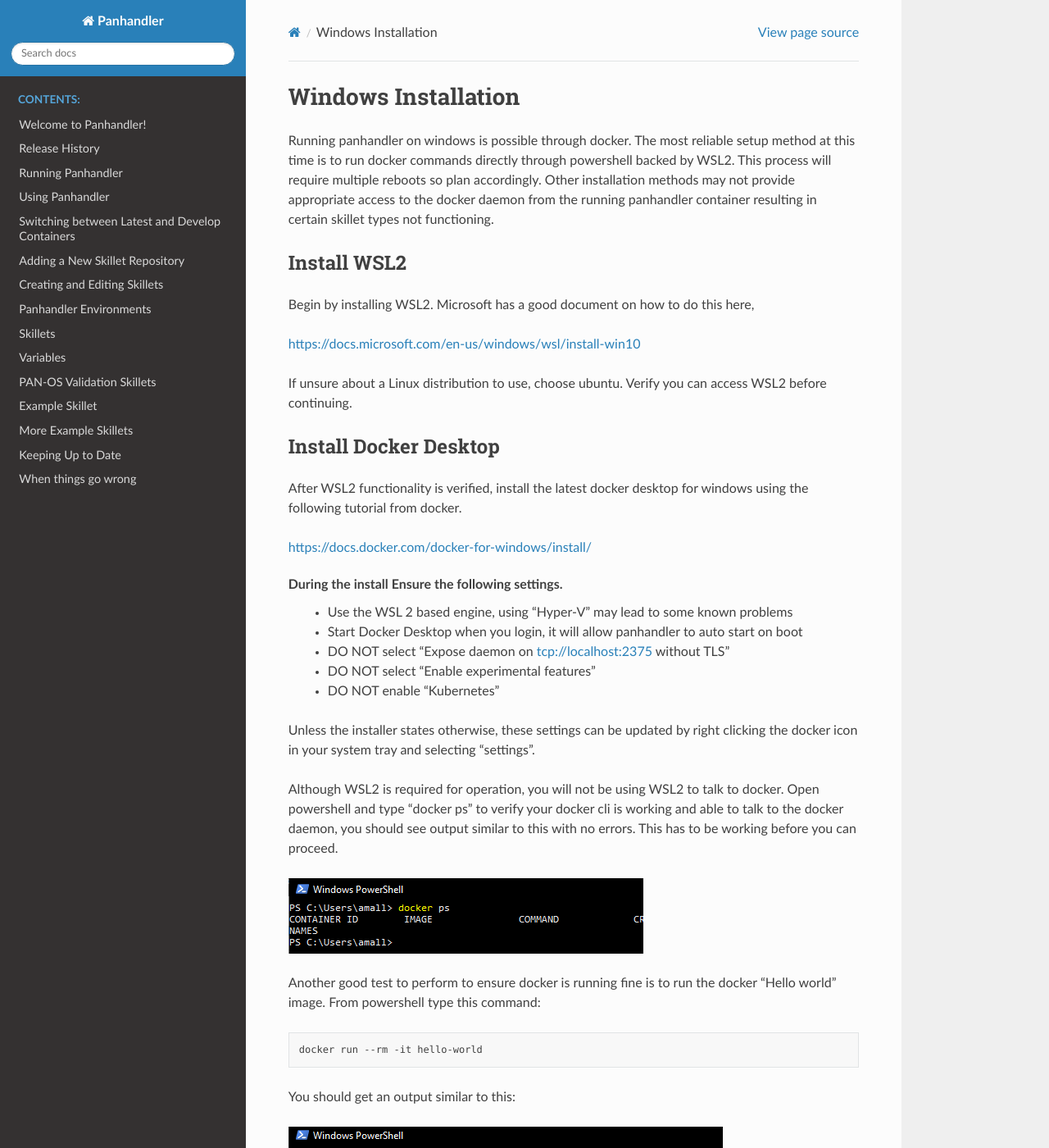
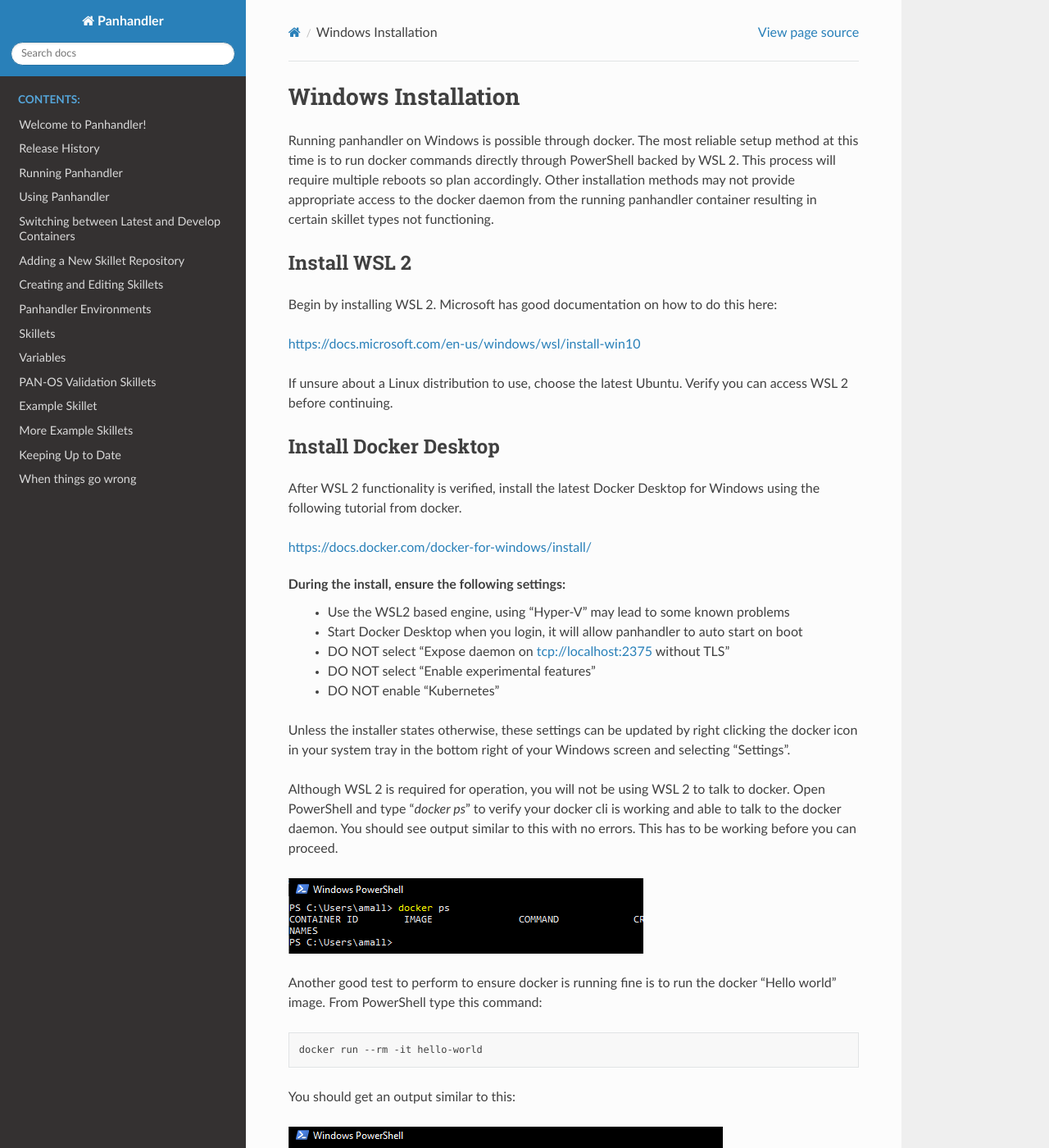
Before and after one commit to PaloAltoNetworks/panhandler, a Sphinx documentation site: the page built from docs/windows_install.rst, in a window 1280 px wide and 1400 px high. Shown: the whole window at 82% size. Built offline with Sphinx 7.4.7 and the Read the Docs theme 2.0.0, drawn with Linux system fonts in a browser that asks for light colours; some of the changed text lies outside the part shown.

Commit message:
Updated windows_install.rst
Edited Windows Install page for syntax and grammatical errors.

```diff
--- a/docs/windows_install.rst
+++ b/docs/windows_install.rst
@@ -3,45 +3,45 @@
 Windows Installation
 ====================
 
-Running panhandler on windows is possible through docker. The most reliable setup method at this time is to run docker
-commands directly through powershell backed by WSL2. This process will require multiple reboots so plan accordingly.
+Running panhandler on Windows is possible through docker. The most reliable setup method at this time is to run docker
+commands directly through PowerShell backed by WSL 2. This process will require multiple reboots so plan accordingly.
 Other installation methods may not provide appropriate access to the docker daemon from the running panhandler
 container resulting in certain skillet types not functioning.
 
-Install WSL2
+Install WSL 2
 -------------
 
-Begin by installing WSL2. Microsoft has a good document on how to do this here,
+Begin by installing WSL 2. Microsoft has good documentation on how to do this here:
 
 https://docs.microsoft.com/en-us/windows/wsl/install-win10
 
-If unsure about a Linux distribution to use, choose ubuntu. Verify you can access WSL2 before continuing.
+If unsure about a Linux distribution to use, choose the latest Ubuntu. Verify you can access WSL 2 before continuing.
 
 Install Docker Desktop
 -----------------------
 
-After WSL2 functionality is verified, install the latest docker desktop for windows using the following tutorial from
+After WSL 2 functionality is verified, install the latest Docker Desktop for Windows using the following tutorial from
 docker.
 
 https://docs.docker.com/docker-for-windows/install/
 
-During the install Ensure the following settings.
-    - Use the WSL 2 based engine, using "Hyper-V" may lead to some known problems
+During the install, ensure the following settings:
+    - Use the WSL2 based engine, using "Hyper-V" may lead to some known problems
     - Start Docker Desktop when you login, it will allow panhandler to auto start on boot
     - DO NOT select "Expose daemon on tcp://localhost:2375 without TLS"
     - DO NOT select "Enable experimental features"
     - DO NOT enable "Kubernetes"
 
 Unless the installer states otherwise, these settings can be updated by right clicking the docker icon in your system
-tray and selecting "settings".
+tray in the bottom right of your Windows screen and selecting "Settings".
 
-Although WSL2 is required for operation, you will not be using WSL2 to talk to docker. Open powershell and type
-"docker ps" to verify your docker cli is working and able to talk to the docker daemon, you should see output similar
+Although WSL 2 is required for operation, you will not be using WSL 2 to talk to docker. Open PowerShell and type
+"*docker ps*" to verify your docker cli is working and able to talk to the docker daemon. You should see output similar
 to this with no errors. This has to be working before you can proceed.
 
 .. image:: images/ph-windows-1.png
 
-Another good test to perform to ensure docker is running fine is to run the docker "Hello world" image. From powershell
+Another good test to perform to ensure docker is running fine is to run the docker "Hello world" image. From PowerShell
 type this command:
 
 .. code-block:: powershell
@@ -55,24 +55,26 @@
 Install Panhandler
 ------------------
 
-At this point you are ready to install and start panhandler. In powershell, issue this command to pull down the latest
+At this point, you are ready to install and start panhandler. In PowerShell, issue this command to pull down the latest
 panhandler image.
 
-docker pull paloaltonetworks/panhandler:latest
+.. code-block:: powershell
+
+  docker pull paloaltonetworks/panhandler:latest
 
 This will take a minute, but you should get output similar to this:
 
 .. image:: images/ph-windows-3.png
 
-With the image downloaded all that's left to do is create the volumes and start panhandler. Docker volumes are virtual
-storage entities that provides a way to upgrade the image without losing app data. Create the volumes by running these commands,
+With the image downloaded, all that's left to do is create the volumes and start panhandler. Docker volumes are virtual
+storage entities that provides a way to upgrade the image without losing app data. Create the volumes by running these commands:
 
 .. code-block:: powershell
 
   docker volume create CNC_VOLUME
   docker volume create PANHANDLER_VOLUME
 
-You can verify the volumes have been created by running this command,
+You can verify the volumes have been created by running this command and checking the output matches to the image below:
 
 .. code-block:: powershell
 
@@ -80,8 +82,8 @@
 
 .. image:: images/ph-windows-4.png
 
-Now you can start panhandler by coping this entire command block into powershell. This command sets a restart policy
-of always which ensures panhandler will restart with your computer and always run unless you stop it.
+Now you can start panhandler by coping this entire command block into PowerShell. This command sets a **restart policy**
+of *always*, which ensures panhandler will restart with your computer and always run unless you stop it.
 
 .. code-block:: powershell
 
@@ -95,7 +97,7 @@
       paloaltonetworks/panhandler:latest
 
 That command will result in a long hash that will serve as the ID for the container, but you can still reference it
-with the name "panhandler"
+with the name "*panhandler*".
 
 .. image:: images/ph-windows-5.png
 
@@ -108,13 +110,13 @@
 Stopping and Starting Panhandler
 --------------------------------
 
-If you wish to stop panhandler from running until you restart it, you can do so with the powershell command
+If you wish to stop panhandler from running until you restart it, you can do so with the PowerShell command:
 
 .. code-block:: powershell
 
   docker stop panhandler
 
-Likewise, this process can be restarted with the command
+Likewise, this process can be restarted with the command:
 
 .. code-block:: powershell
 
@@ -126,7 +128,7 @@
 Only one more command is required to upgrade panhandler. The process is to delete the old container, update the image,
 and start a new container.
 
-You can delete the old container, running or stopped, with this command,
+You can delete the old container, running or stopped, with this command:
 
 .. code-block:: powershell
 
```
